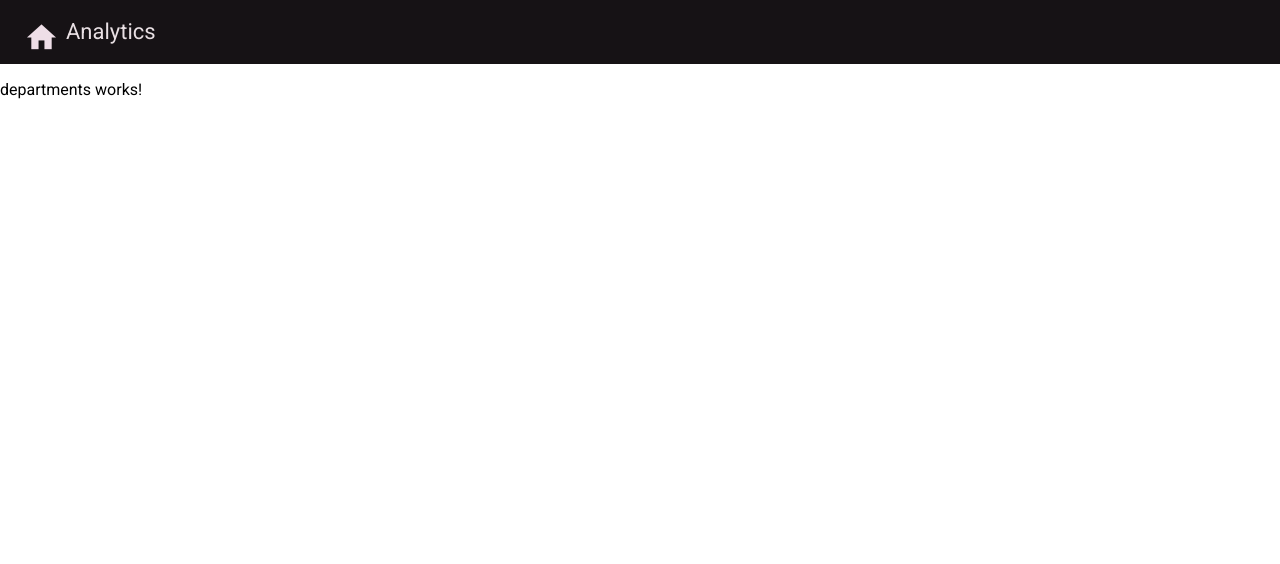
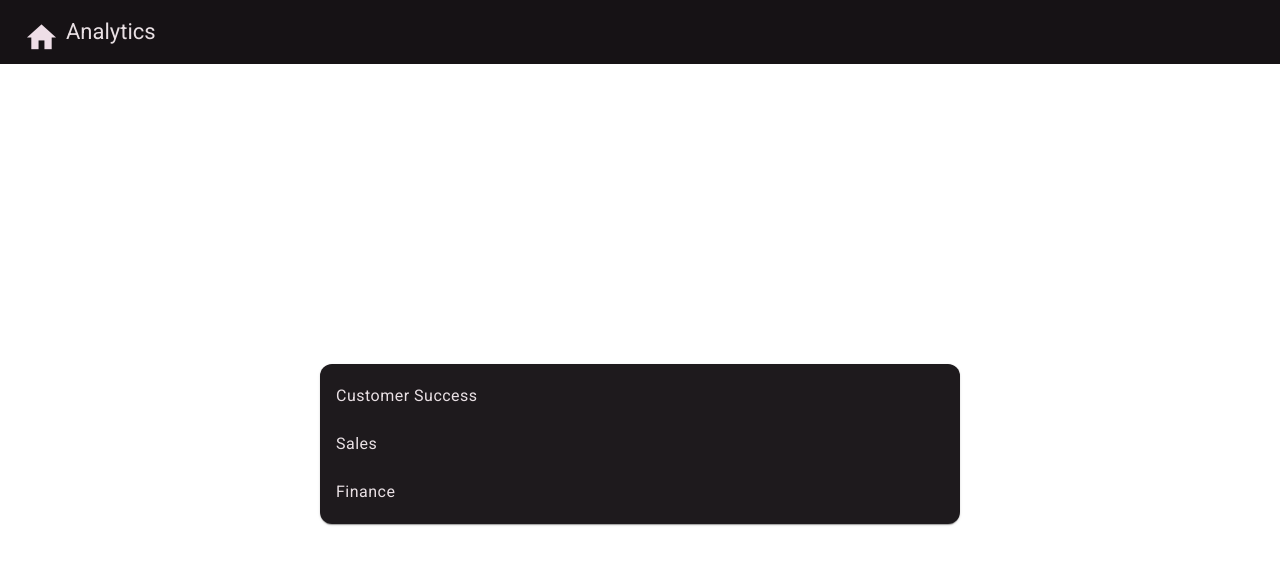
Before and after one commit to DrogonToothless/angulartimesheetapp, an Angular app in the folder angular-timesheet/: page /departments in a window 1280 px wide. Shown: the top 564 px of the page. Built offline with nearby package versions, Linux system fonts and the light colour scheme.

Commit message:
added departments button to switch between departments

```diff
--- a/angular-timesheet/src/app/components/departments/departments.component.html
+++ b/angular-timesheet/src/app/components/departments/departments.component.html
@@ -1 +1,9 @@
-<p>departments works!</p>
+<div>
+    <mat-card>
+        <mat-list>
+            <mat-list-item *ngFor="let department of departments">
+                {{department.name}}
+            </mat-list-item>
+        </mat-list>
+    </mat-card>
+</div>
--- a/angular-timesheet/src/app/components/departments/departments.component.scss
+++ b/angular-timesheet/src/app/components/departments/departments.component.scss
@@ -0,0 +1,10 @@
+mat-card {
+    width: 50%;
+    margin: 0 auto;
+    margin-top: 300px;
+}
+mat-list-item:hover {
+    background-color: #000000;
+    border-radius: 5px;
+    cursor: pointer;
+}
--- a/angular-timesheet/src/app/components/departments/departments.component.ts
+++ b/angular-timesheet/src/app/components/departments/departments.component.ts
@@ -1,5 +1,6 @@
 import { Component } from '@angular/core';
-
+import { DepartmentsService } from '../../services/departments.service';
+import { Department } from '../../interfaces/department';
 @Component({
   selector: 'app-departments',
   standalone: false,
@@ -7,5 +8,11 @@
   styleUrl: './departments.component.scss'
 })
 export class DepartmentsComponent {
-
+  departments: Department[] | undefined;
+  constructor(
+    private departmentsService: DepartmentsService,
+  ) { }
+  ngOnInit(): void {
+    this.departments = this.departmentsService.departments;
+  }
 }
--- /dev/null
+++ b/angular-timesheet/src/app/interfaces/department.ts
@@ -0,0 +1,4 @@
+export interface Department {
+    id: string;
+    name: string;
+}
--- /dev/null
+++ b/angular-timesheet/src/app/services/departments.service.ts
@@ -0,0 +1,13 @@
+import { Injectable } from '@angular/core';
+import { Department } from '../interfaces/department';
+@Injectable({
+  providedIn: 'root'
+})
+export class DepartmentsService {
+  departments: Department[] = [
+    {id: '1', name: 'Customer Success'},
+    {id: '2', name: 'Sales'},
+    {id: '3', name: 'Finance'},
+  ];
+  constructor() { }
+}
```
Also changed, not shown: angular-timesheet/src/app/modules/material.module.ts (+8 -2 lines), 1 other file (tests, documents, lock files or other folders).
